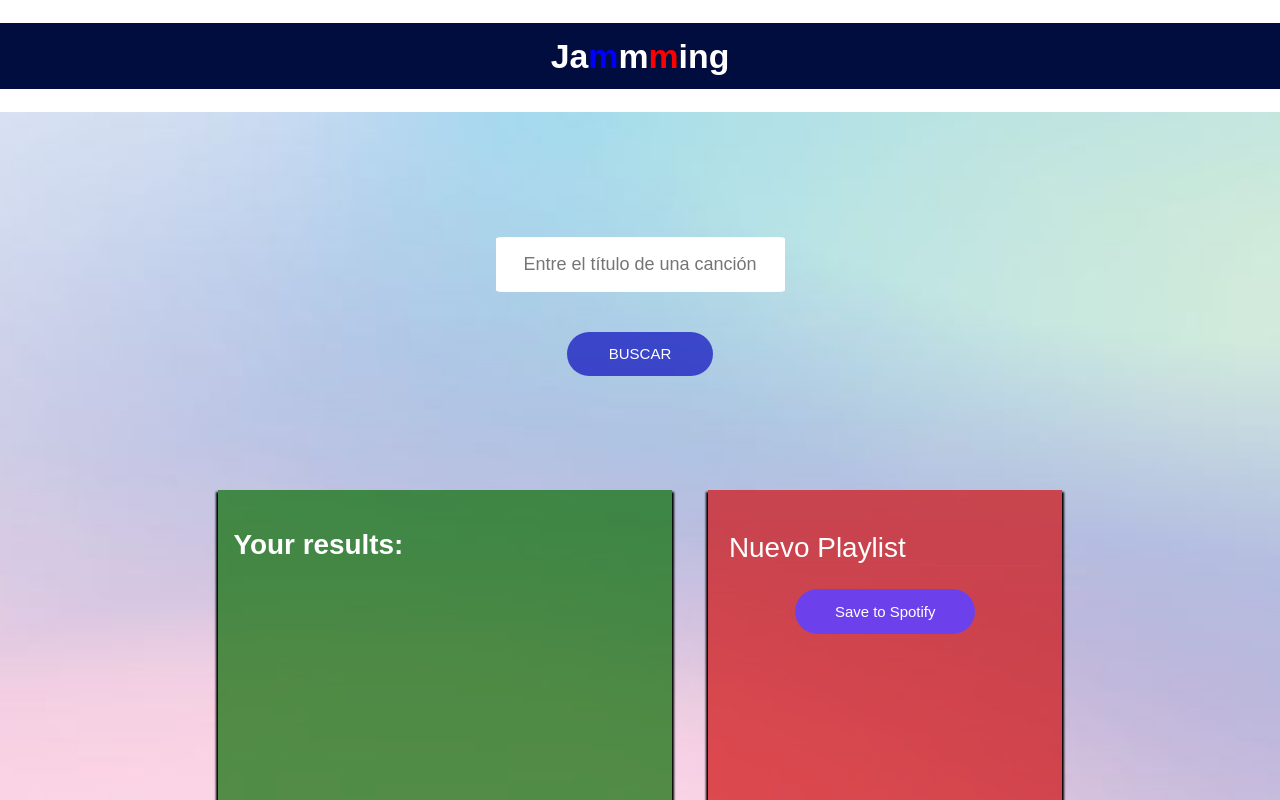
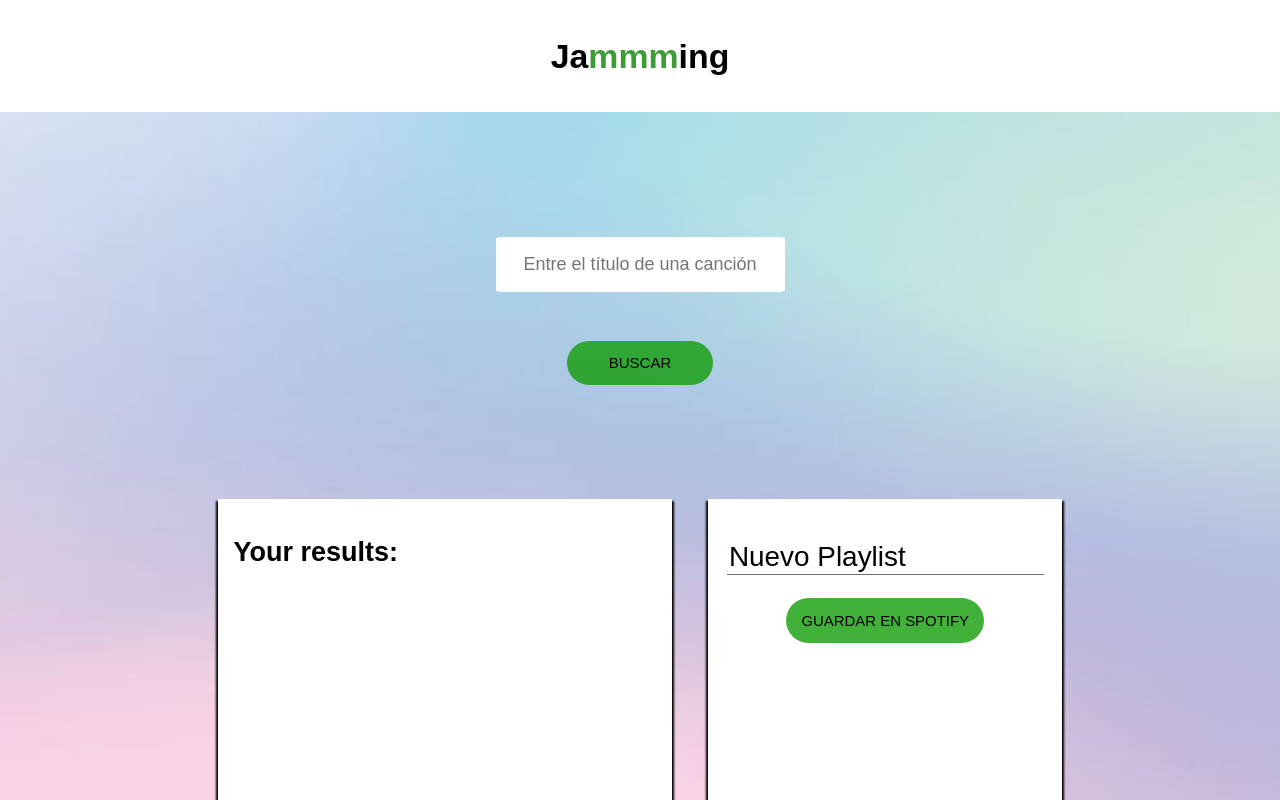
Before and after one commit to christian12305/jammming, a React (Create React App) app: page / in a window 1280 px wide. Shown: the top 800 px of the page. Built offline with nearby package versions, Linux system fonts and the light colour scheme.

Commit message:
Changed general color scheme.

```diff
--- a/src/Components/App/App.css
+++ b/src/Components/App/App.css
@@ -10,20 +10,11 @@ html {
 
 h1 {
   padding: .77rem 0;
-  background-color: #010c3f;
+  background-color: white;
   text-align: center;
   font-family: 'Poppins', sans-serif;
   font-size: 1.88rem;
-  color: #fff;
-}
-
-h1 .highlight {
-  color: #6c41ec;
-}
-
-h2 {
-  font-family: 'Poppins', sans-serif;
-  font-size: 1.55rem;
+  color: black;
 }
 
 .App {
@@ -35,7 +26,7 @@ h2 {
   background-repeat: no-repeat;
   font-family: 'Work Sans', sans-serif;
   font-weight: 500;
-  color: #fff;
+  color: black;
 }
 
 .App-playlist {
@@ -44,17 +35,10 @@ h2 {
   width: 100%;
 }
 
-.Red{
-  color:red;
+.Green{
+  color:rgba(10, 130, 1, 0.787);
 }
 
-.Blue{
-  color:blue;
-}
-
-.White{
-  color:white;
-}
 
 @media only screen and (max-width: 1020px) {
   .App-playlist {
--- a/src/Components/App/App.js
+++ b/src/Components/App/App.js
@@ -47,7 +47,7 @@ function App() {
 
   return (
     <div >
-      <h1>Ja<span className="Blue">m</span><span className="White">m</span><span className="Red">m</span>ing</h1>
+      <h1>Ja<span className="Green">mmm</span>ing</h1>
 
       <div className="App">
 
--- a/src/Components/PlayList/PlayList.js
+++ b/src/Components/PlayList/PlayList.js
@@ -16,7 +16,7 @@ const PlayList = (props) =>{
                 onRemove={props.onRemove}
             />
             <button className="Playlist-save" onClick={props.onSave}>
-                Save to Spotify
+                GUARDAR EN SPOTIFY
             </button>
         </div>
     );
--- a/src/Components/PlayList/Playlist.css
+++ b/src/Components/PlayList/Playlist.css
@@ -6,7 +6,7 @@
     width: 37%;
     max-height: 950px;
     padding: 2.27rem 1.16rem;
-    background-color: rgba(208, 17, 17, 0.7);
+    background-color: white;
     box-shadow: 0 4px 2px 2px #000000;
 }
 
@@ -18,26 +18,27 @@
     border-bottom: 1px solid #6f6f6f;
     font-family: 'Poppins', sans-serif;
     font-size: 1.55rem;
-    color: #fff;
+    color: black;
 }
 
 .Playlist-save {
     cursor: pointer;
-    width: 10rem;
+    width: 11rem;
     padding: .77rem 0;
     border-radius: 54px;
     border-width: 0px;
     margin-top: 1.27rem;
-    background-color: #6c41ec;
+    background-color: rgba(16, 157, 6, 0.787);
     text-align: center;
     font-size: .83rem;
     transition: background-color .25s;
-    color: #fff;
+    color: black;
     font-weight: 500;
 }
 
 .Playlist-save:hover {
-    background-color: rgba(108, 65, 233, .7);
+    margin-top: 1.35rem;
+    background-color: rgb(14, 199, 1);
 }
 
 ::-webkit-scrollbar {
--- a/src/Components/SearchBar/SearchBar.css
+++ b/src/Components/SearchBar/SearchBar.css
@@ -26,15 +26,16 @@
   width: 8.11rem;
   padding: .77rem 0;
   border-radius: 54px;
-  background-color: rgba(0, 0, 187, 0.659);
+  background-color: rgba(16, 157, 6, 0.787);
   text-align: center;
   font-size: .833rem;
   transition: background-color .25s;
   border: 0px;
-  color: #fff;
+  color: black;
   font-weight: 500;
+  margin-top: 0.5rem;
 }
 
 .SearchButton:hover {
-  background-color: rgb(1, 1, 67);
+  background-color: rgb(14, 199, 1);
 }
--- a/src/Components/SearchResults/SearchResults.css
+++ b/src/Components/SearchResults/SearchResults.css
@@ -3,7 +3,7 @@
     height: 950px;
     overflow-y: scroll;
     padding: .88rem;
-    background-color: rgba(10, 110, 3, 0.7);
+    background-color: white;
     box-shadow: 0 4px 2px 2px #000000;
   }
 
--- a/src/Components/Track/Track.css
+++ b/src/Components/Track/Track.css
@@ -1,7 +1,7 @@
 .Track {
     display: flex;
     align-items: center;
-    border-bottom: 1px solid rgba(256, 256, 256, 0.8);
+    border-bottom: 1px solid black;
   }
 
   .Track-action {
@@ -11,11 +11,13 @@
     transition: color .25s;
     border: 0px;
     background-color: rgba(0, 0, 0, 0);
-    color: #fff;
+    color: black;
   }
 
   .Track-action:hover {
-    color: rgba(265, 265, 265, .5);
+    padding: .7rem;
+    transition: padding .5s;
+    color: gray;
   }
 
   .Track-information {
@@ -32,7 +34,7 @@
   .Track-information p {
     font-size: .83rem;
     font-weight: 300;
-    color: rgba(256, 256, 256, 0.8);
+    color: black;
   }
 
   .Track-image{
```
